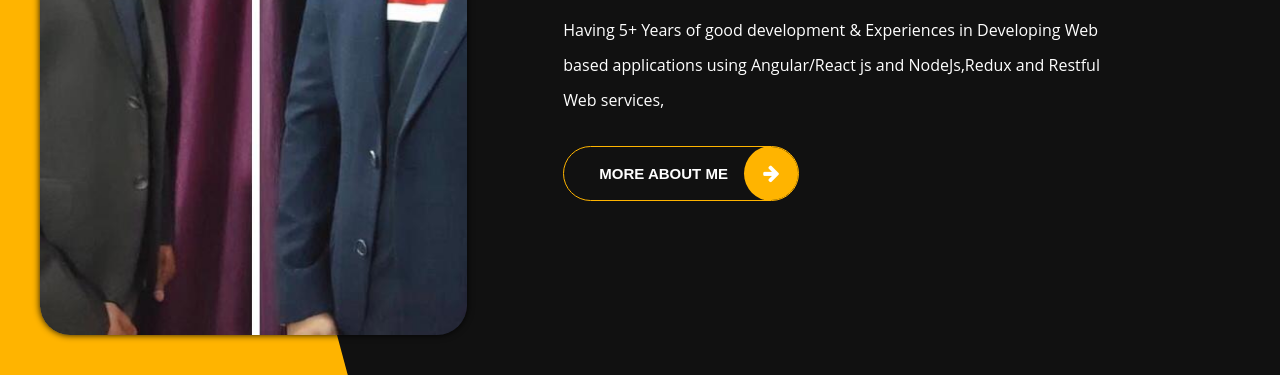
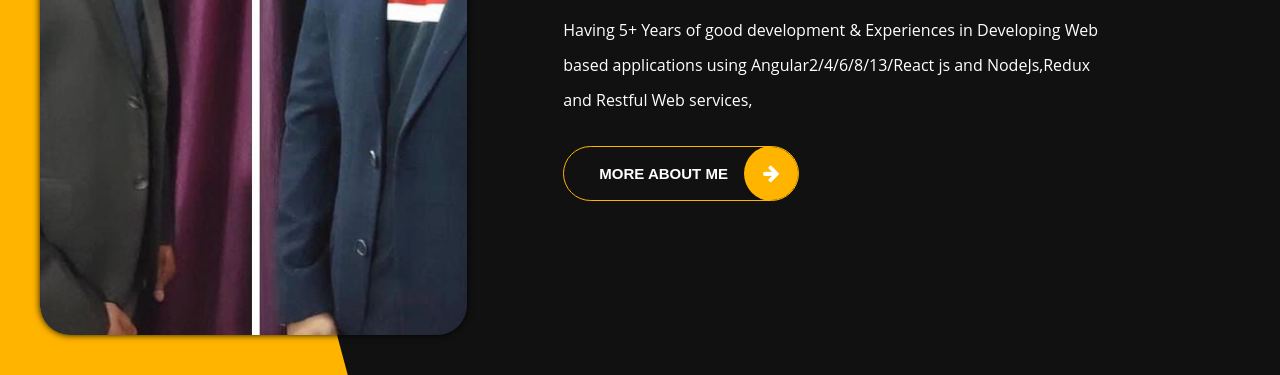
Before and after one commit to aman1jain/amanjain.github.io, a plain HTML site: page index.html in a window 1280 px wide. Shown: the part 425-800 px from the top of the page. Drawn offline with nearby package versions, Linux system fonts and the light colour scheme.

Commit message:
changes in html

```diff
--- a/index.html
+++ b/index.html
@@ -82,7 +82,7 @@
                 <img src="img/amarjit.jpeg" class="img-fluid main-img-mobile  d-sm-block d-col-block d-lg-none" alt="my picture" />
                 <h1 class="text-uppercase poppins-font">I'm Aman jain<span>Software Developer</span></h1>
                 <p class="open-sans-font">Having 5+ Years of good development & Experiences
-                    in Developing Web based applications using Angular/React js and NodeJs,Redux and Restful Web services, </p>
+                    in Developing Web based applications using Angular2/4/6/8/13/React js and NodeJs,Redux and Restful Web services, </p>
                 <a class="button" href="about.html">
                     <span class="button-text">more about me</span>
                     <span class="button-icon fa fa-arrow-right"></span>
```
